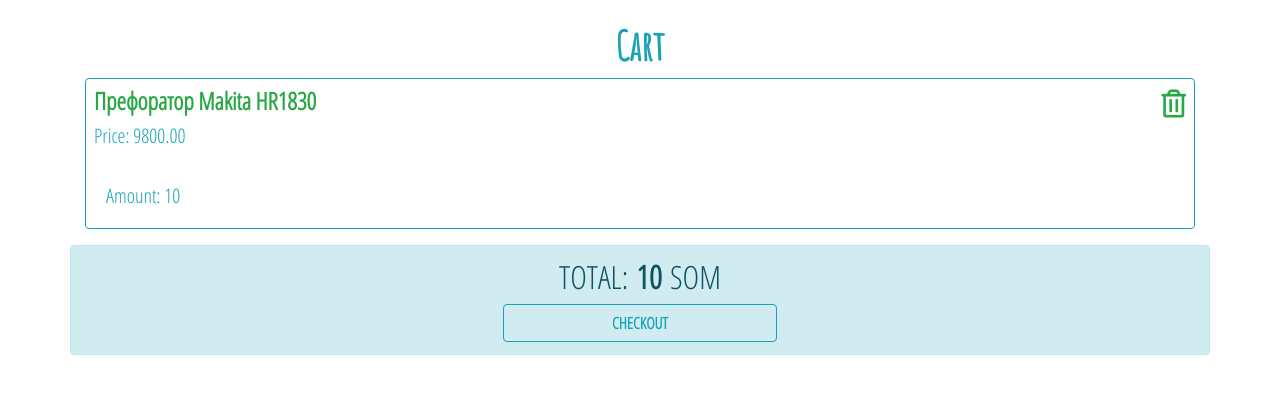
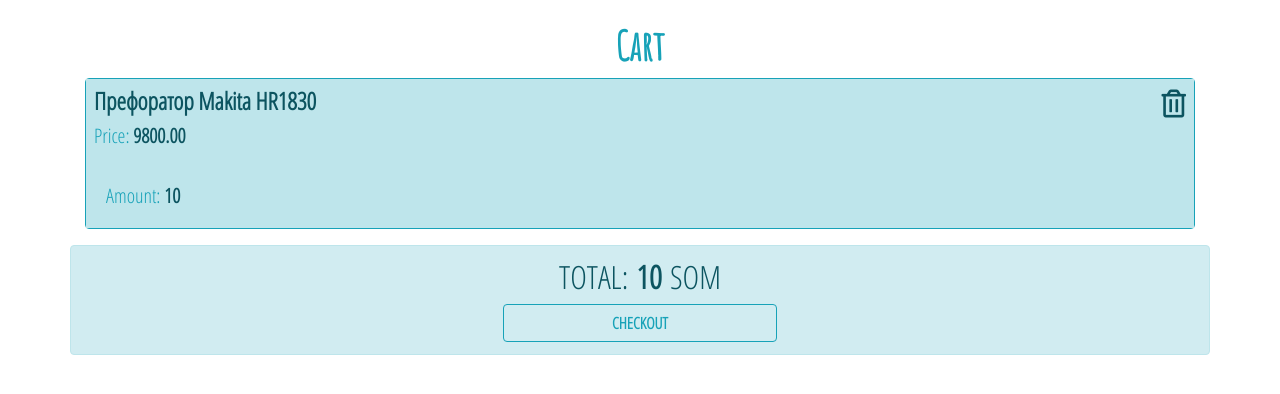
Before and after one commit to iBekNomad/python_group_6_homework_48_Aibek_Kazakbaev, a Django app: template source/webapp/templates/cart/cart_index.html in a window 1280 px wide. Shown: the part 38-432 px from the top of the page. Run offline with Django 3.2, Linux system fonts and the light colour scheme; data comes from the database, SQL or seed files in the repository; tables that the repository leaves empty hold one stand-in row (values such as "Sample post"); the template is opened without the code that fills it: values that come from a table or form of the project are taken from there, most other values are stand-ins (such as "Sample title", 1, 10 or a date in 2020); some libraries are stand-ins or nearby versions.

Commit message:
updated styles

```diff
--- a/source/webapp/templates/cart/cart_index.html
+++ b/source/webapp/templates/cart/cart_index.html
@@ -12,23 +12,26 @@
         {% for product in carts %}
             <div class="col-sm-12">
                 <div class="card border-info mb-3">
-                    <div class="d-flex bd-highlight">
+                    <div class="d-flex bd-highlight list-group-item-info">
                         <div class="mr-auto p-2 bd-highlight">
-                            <h4 class="text-success font-weight-bold">
+                            <h4 class="list-group-item-info font-weight-bold">
                                 {{ product.product.name }}
                             </h4>
                             <h5 class="text-info">
-                                Price: {{ product.product.price }}
+                                Price: <span
+                                    class="font-weight-bold list-group-item-info">{{ product.product.price }}</span>
                             </h5>
                         </div>
                         <div class="p-2 bd-highlight"><h3><a
-                                href="{% url 'remove_product' product.pk %}" class="text-success" data-toggle="tooltip"
+                                href="{% url 'remove_product' product.pk %}" class="list-group-item-info"
+                                data-toggle="tooltip"
                                 data-placement="top" title="Delete"><i
                                 class="far fa-trash-alt"></i></a></h3>
                         </div>
                     </div>
-                    <div class="card-body text-info d-flex">
-                        <h5 class="card-text mr-auto">Amount: {{ product.amount }}</h5>
+                    <div class="card-body text-info d-flex list-group-item-info">
+                        <h5 class="card-text mr-auto">Amount: <span
+                                class="font-weight-bold list-group-item-info">{{ product.amount }}</span></h5>
                     </div>
                 </div>
             </div>
--- a/source/webapp/templates/product/index.html
+++ b/source/webapp/templates/product/index.html
@@ -33,7 +33,8 @@
                                 href="{% url 'product_delete' product.pk %}" class="list-group-item-info"
                                 data-toggle="tooltip"
                                 data-placement="top" title="Delete"><i
-                                class="far fa-trash-alt"></i></a></h3></div>
+                                class="far fa-trash-alt"></i></a></h3>
+                        </div>
                     </div>
                     <div class="card-body text-info d-flex list-group-item-info">
                         <h4 class="card-text mr-auto">Price: <span
@@ -42,7 +43,8 @@
                                 class="pl-2 list-group-item-info font-weight-bold">{{ product.amount }}</span></h4>
                         <form class="" action="{% url 'cart_add' product.pk %}" method="post">
                             {% csrf_token %}
-                            <input class="btn btn-info font-weight-bold list-group-item-info" type="submit" value="Add to Cart"/>
+                            <input class="btn btn-info font-weight-bold list-group-item-info" type="submit"
+                                   value="Add to Cart"/>
                         </form>
                     </div>
                 </div>
```
